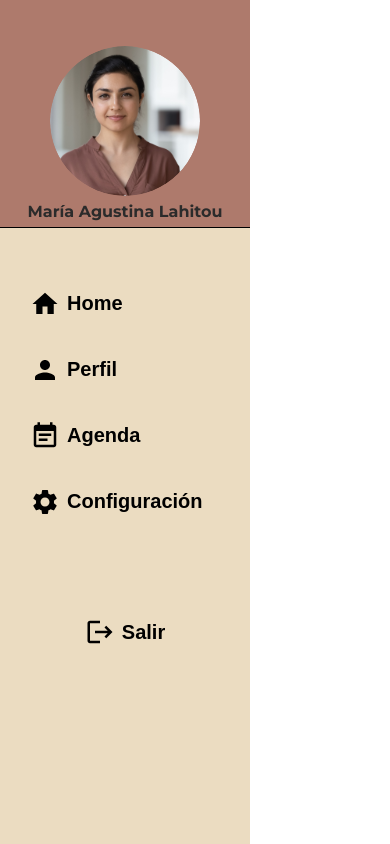
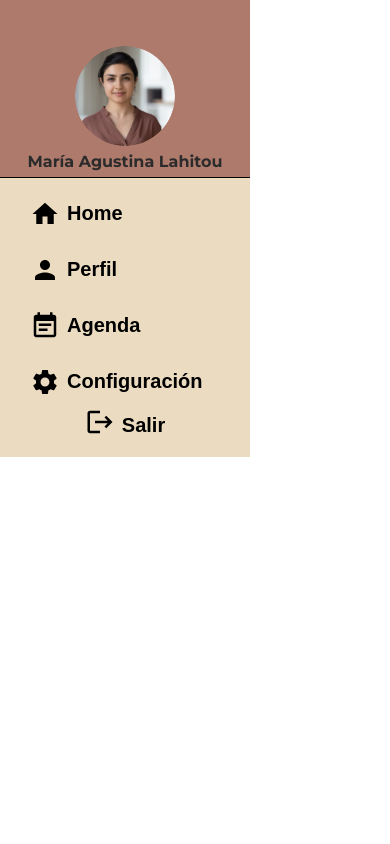
Before and after one commit to tomasflores24/munia-sesiones-1-1-clien, a React (Vite) app: page /sidebar in a window 390 px wide. Shown: the top 844 px of the page. Built offline with nearby package versions, Linux system fonts and the light colour scheme.

Commit message:
Update-SaidBar

```diff
--- a/src/app/components/sideBar/SideBar.jsx
+++ b/src/app/components/sideBar/SideBar.jsx
@@ -27,21 +27,21 @@ export default function SideBar() {
          buttonDataAdmin.map((e) => (
           <Buttons
             className='saidBarButtons'
-            title={e.title}
-            icon={e.icon}
-            key={e.title}
-            selected={e.selected}
-            onClick={()=>redirect(type,e.redirect)}
+            title={e?.title}
+            icon={e?.icon}
+            key={e?.title}
+            selected={e?.selected}
+            onClick={()=>redirect(type,e?.redirect)}
           />
         ))
         : buttonDataUser.map((e) => (
           <Buttons
             className='saidBarButtons'
-            title={e.title}
-            icon={e.icon}
-            key={e.title}
-            selected={e.selected}
-            onClick={()=>redirect(type,e.redirect)}
+            title={e?.title}
+            icon={e?.icon}
+            key={e?.title}
+            selected={e?.selected}
+            onClick={()=>redirect(type,e?.redirect)}
           />
         ))}
         </section>
--- a/src/app/components/sideBar/SideBar.scss
+++ b/src/app/components/sideBar/SideBar.scss
@@ -5,8 +5,8 @@ $selectedTabColor: black;
   display: flex;
   flex-direction: column;
   align-items: center;
-  width: 250px;
-  height: 100vh;
+  width: 25em;
+  min-height: 100%;
   background-color: #EBDCC1;
 
   .profile-data {
@@ -29,6 +29,7 @@ $selectedTabColor: black;
       margin: 6px 0;
     }
   }
+
   .admin-data {
     height: 230px;
     width: 100%;
@@ -42,13 +43,13 @@ $selectedTabColor: black;
     }
   }
 
-  .navigation-buttons{
+  .navigation-buttons {
     width: 100%;
     display: flex;
     justify-content: center;
     align-items: center;
     flex-direction: column;
-   margin-top: 5em;
+    margin-top: 2em;
     > *:not(:first-child) {
       margin-top: 1.5rem;
     }
@@ -56,18 +57,17 @@ $selectedTabColor: black;
 
   .logOut {
     background-color: #EBDCC1;
+    display: flex;
+    justify-content: center;
+    align-items: flex-end;
+    margin-bottom: 1em;
+    height: 100%;
     width: 100%;
-    height: 50px;
     border: none;
     font-size: 20px;
     font-weight: 600;
-    display: flex;
-    align-items: center;
-    justify-content: center;
-    margin-bottom: 125px;
     cursor: pointer;
     transition: background-color 0.4s ease;
-    margin-top: 4em;
     .span {
       padding-left: 7px;
     }
@@ -81,4 +81,34 @@ $selectedTabColor: black;
     }
   }
 
+  @media (max-width: 768px) {
+    .profile-data .img {
+      width: 100px;
+      height: 100px;
     }
+
+    .user-data {
+      font-size: 14px;
+      margin: 3px 0;
+    }
+
+    .admin-data .img {
+      width: 150px;
+    }
+
+    .navigation-buttons {
+      margin-top: 1em;
+      > *:not(:first-child) {
+        margin-top: 0.5rem;
+      }
+    }
+
+    .logOut {
+      display: flex;
+      justify-content: center;
+      align-items: flex-end;
+      margin-bottom: 1em;
+      height: 100%;
+    }
+  }
+}
--- a/src/app/views/Home/Home.jsx
+++ b/src/app/views/Home/Home.jsx
@@ -12,7 +12,7 @@ const Home = () => {
   return (
     <div className='AllHome'>
       <SideBar />
-      <div className='HomeContainer'>
+      <div className='HomeContainer '>
         <div className='ContainerCards'>
           <Card to='/admin/agenda' imgComponent={<EventNoteIcon className='Img' />} title='Agenda' variables='.-' />
           <Card to='/admin/statistics' imgComponent={<AnalyticsIcon className='Img' />} title='Estadísticas' variables='.-' />
```
Lines whose indentation alone changed are shown as unchanged.
